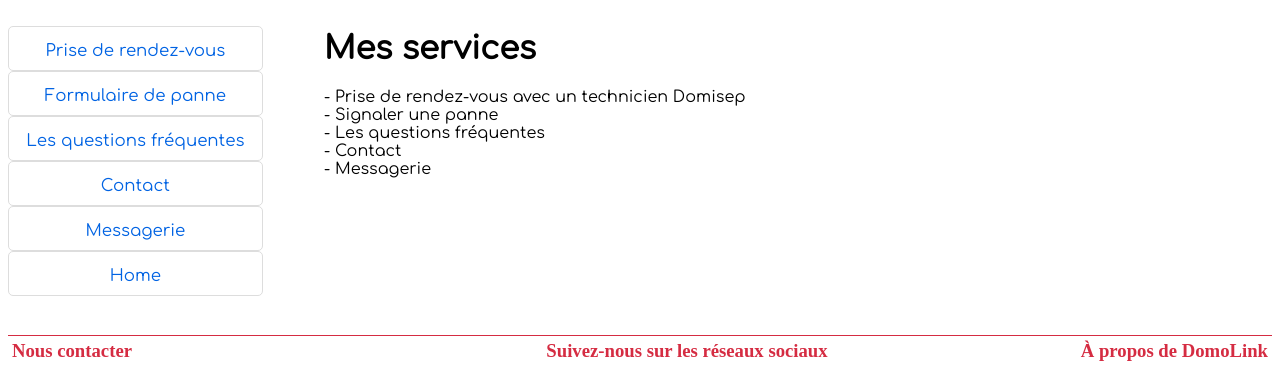
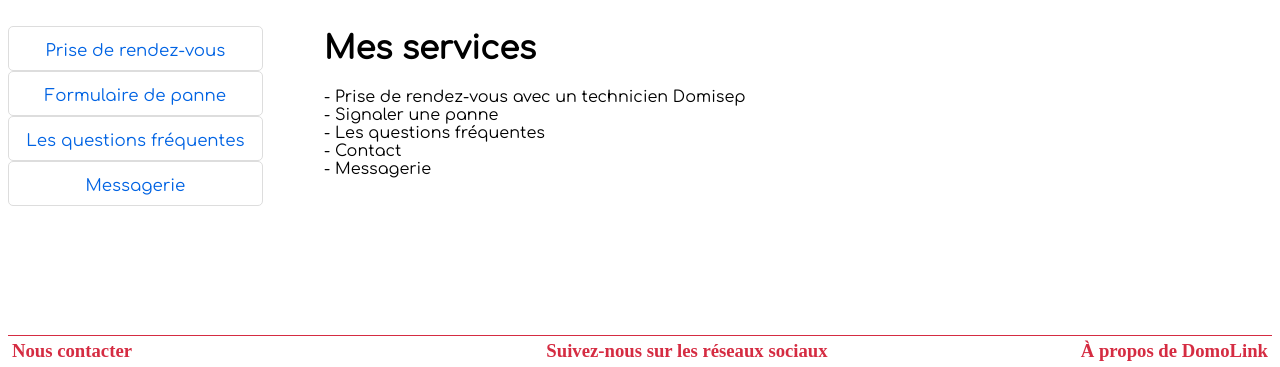
Before and after one commit to diegoouensanga/G5D-Domolink, a PHP site: page /views/main_help.php in a window 1280 px wide. Shown: the part 158-525 px from the top of the page. Run offline with PHP 8.4, Linux system fonts and the light colour scheme; data that the repository does not hold is empty; some web fonts are replaced.

Commit message:
Plus la page main help

```diff
--- a/app_site/views/confirmation_panne.php
+++ b/app_site/views/confirmation_panne.php
@@ -10,7 +10,6 @@
             <p><a href="index.php?action=signaler_une_panne">Formulaire de panne</a></p>
             <p><a href="index.php?action=faq">Les questions fréquentes</a></p>
             <p><a href="index.php?action=messagerie"> Messagerie</a></p>
-            <p><a href="index.php"> Home</a> </p>
         </nav>
     </div>
     <div class="corps">
--- a/app_site/views/confirmation_rdv.php
+++ b/app_site/views/confirmation_rdv.php
@@ -10,7 +10,6 @@
             <p><a href="index.php?action=signaler_une_panne">Formulaire de panne</a></p>
             <p><a href="index.php?action=faq">Les questions fréquentes</a></p>
             <p><a href="index.php?action=messagerie"> Messagerie</a></p>
-            <p><a href="index.php"> Home</a> </p>
         </nav>
     </div>
     <div class="corps">
--- a/app_site/views/main_help.php
+++ b/app_site/views/main_help.php
@@ -17,9 +17,7 @@
             <p><a href="index.php?action=prise_de_rdv">Prise de rendez-vous</a></p>
             <p><a href="index.php?action=signaler_une_panne">Formulaire de panne</a></p>
             <p><a href="index.php?action=faq">Les questions fréquentes</a></p>
-            <p><a href="index.php?action=contact">Contact</a></p>
             <p><a href="index.php?action=messagerie"> Messagerie</a></p>
-            <p><a href="index.php"> Home</a> </p>
         </nav>
     </div>
     <div class="corps">
```
